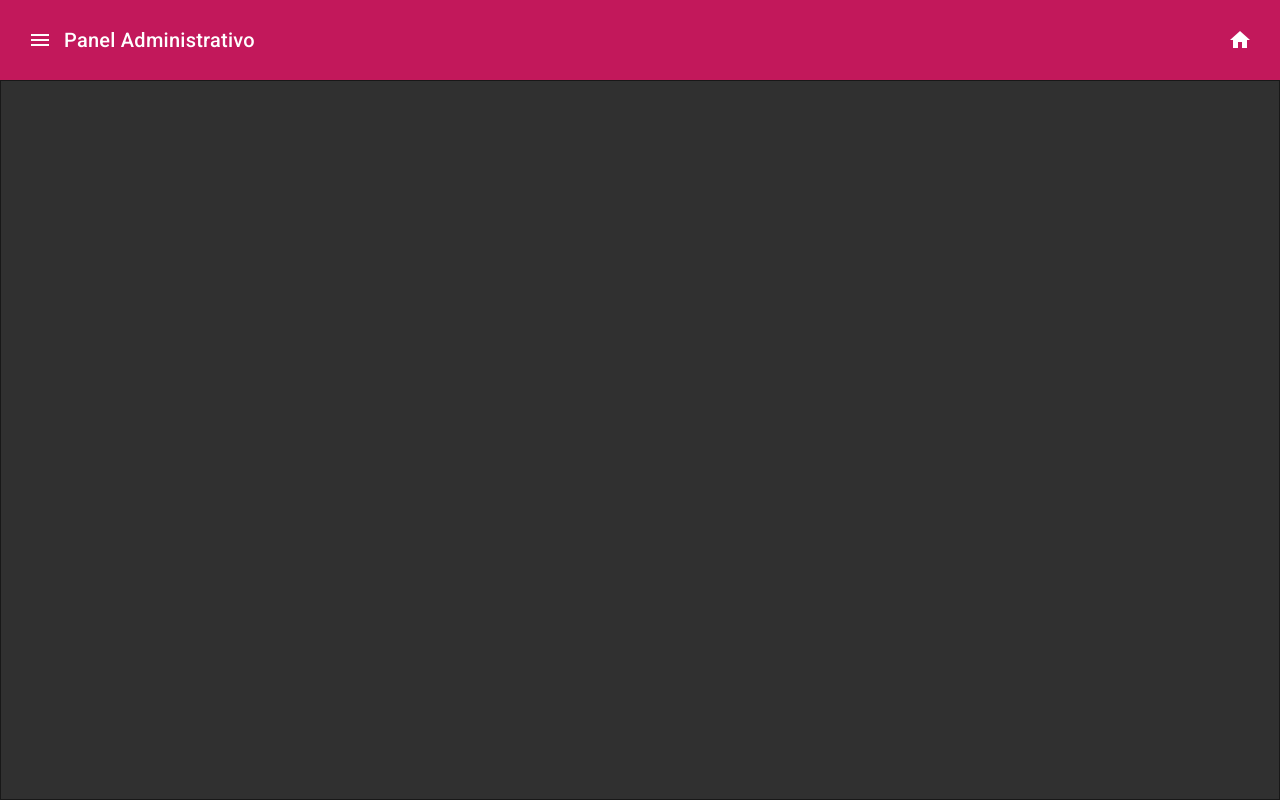
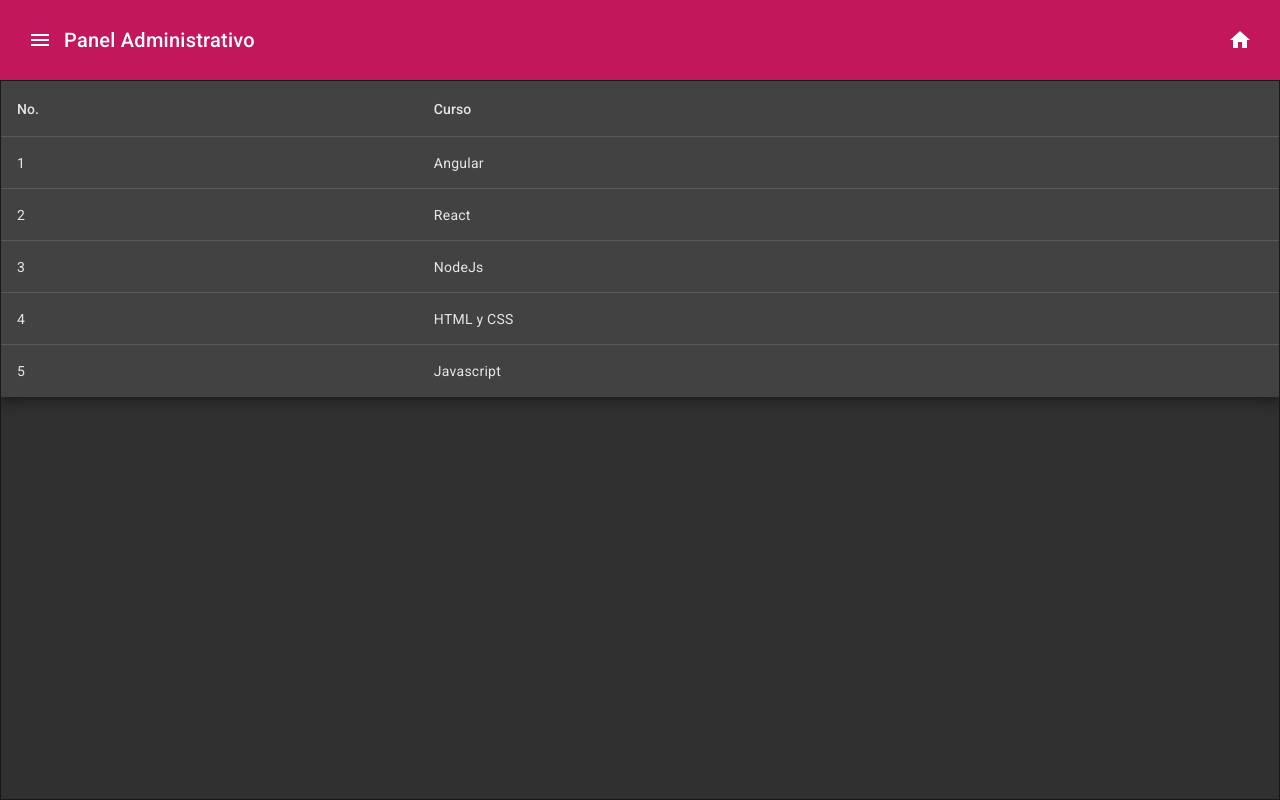
Before and after one commit to sebastianrhsarh/1PF-Riquelme, an Angular app: page /course in a window 1280 px wide. Before the commit this address led to /. Built offline with nearby package versions, Linux system fonts and the light colour scheme.

Commit message:
add page of courses

```diff
--- a/src/app/administrative-panel/administrative-panel.component.html
+++ b/src/app/administrative-panel/administrative-panel.component.html
@@ -22,6 +22,9 @@
         Listado de Alumnos
       </button>
       <button color="accent" (click)="navigate(3)" class="my-10" mat-raised-button>
+        Cursos
+      </button>
+      <button color="accent" (click)="navigate(4)" class="my-10" mat-raised-button>
         Asistencia
       </button>
       <button color="accent" disabled class="my-10" mat-raised-button>
--- a/src/app/administrative-panel/administrative-panel.component.ts
+++ b/src/app/administrative-panel/administrative-panel.component.ts
@@ -21,6 +21,9 @@ export class AdministrativePanelComponent {
         this.router.navigate(['/students']);
         break;
       case 3:
+        this.router.navigate(['/course']);
+        break;
+      case 4:
         this.router.navigate(['/attendance']);
         break;
       default:
--- a/src/app/administrative-panel/administrative-panel.module.ts
+++ b/src/app/administrative-panel/administrative-panel.module.ts
@@ -19,6 +19,7 @@ import { MatDialogModule } from '@angular/material/dialog';
 import { SharedModule } from '../shared/shared.module';
 import { PipesModule } from '../shared/pipes/pipes.module';
 import { AttendanceComponent } from '../pages/attendance/attendance.component';
+import { CourseComponent } from '../pages/course/course.component';
 
 @NgModule({
   declarations: [
@@ -26,6 +27,7 @@ import { AttendanceComponent } from '../pages/attendance/attendance.component';
     StudentsComponent,
     FormComponent,
     EditStudentComponent,
+    CourseComponent,
     AttendanceComponent
   ],
   imports: [
--- a/src/app/app-routing.module.ts
+++ b/src/app/app-routing.module.ts
@@ -3,11 +3,13 @@ import { RouterModule, Routes } from '@angular/router';
 import { StudentsComponent } from './pages/students/students.component';
 import { AttendanceComponent } from './pages/attendance/attendance.component';
 import { FormComponent } from './pages/form/form.component';
+import { CourseComponent } from './pages/course/course.component';
 
 const routes: Routes = [
   { path: '', redirectTo: '/students', pathMatch: 'full' },
   { path: 'form', component: FormComponent },
   { path: 'students', component: StudentsComponent },
+  { path: 'course', component: CourseComponent },
   { path: 'attendance', component: AttendanceComponent }
 ];
 
--- a/src/app/app.module.ts
+++ b/src/app/app.module.ts
@@ -4,7 +4,6 @@ import { BrowserModule } from '@angular/platform-browser';
 import { AppComponent } from './app.component';
 import { BrowserAnimationsModule } from '@angular/platform-browser/animations';
 import { AdministrativePanelModule } from './administrative-panel/administrative-panel.module';
-import { AttendanceComponent } from './pages/attendance/attendance.component';
 
 @NgModule({
   declarations: [
--- /dev/null
+++ b/src/app/interface/course.ts
@@ -0,0 +1,4 @@
+export interface formatCourse {
+  id: number;
+  name: string;
+}
--- /dev/null
+++ b/src/app/pages/course/course.component.html
@@ -0,0 +1,16 @@
+<table mat-table [dataSource]="dataSource" class="mat-elevation-z8">
+  <!-- Position Column -->
+  <ng-container matColumnDef="id">
+    <th mat-header-cell *matHeaderCellDef> No. </th>
+    <td mat-cell *matCellDef="let element"> {{element.id}} </td>
+  </ng-container>
+
+  <!-- Name Column -->
+  <ng-container matColumnDef="name">
+    <th mat-header-cell *matHeaderCellDef> Curso </th>
+    <td mat-cell *matCellDef="let element"> {{element.name}} </td>
+  </ng-container>
+
+  <tr mat-header-row *matHeaderRowDef="displayedColumns"></tr>
+  <tr mat-row *matRowDef="let row; columns: displayedColumns;"></tr>
+</table>
--- /dev/null
+++ b/src/app/pages/course/course.component.ts
@@ -0,0 +1,22 @@
+import { Component, OnInit } from '@angular/core';
+import { formatCourse } from 'src/app/interface/course';
+import { GetCourseService } from 'src/app/services/get-course.service';
+
+@Component({
+  selector: 'app-course',
+  templateUrl: './course.component.html',
+  styleUrls: ['./course.component.scss']
+})
+export class CourseComponent implements OnInit {
+
+  dataSource: formatCourse[] = [];
+  displayedColumns: string[] = ['id', 'name'];
+  constructor(private courseService: GetCourseService) {}
+
+  ngOnInit(): void {
+    this.courseService.getCourses().subscribe(data => {
+      this.dataSource = data;
+    });
+  }
+
+}
--- /dev/null
+++ b/src/app/services/get-course.service.ts
@@ -0,0 +1,23 @@
+import { Injectable } from '@angular/core';
+import { Observable, of } from 'rxjs';
+import { formatCourse } from '../interface/course';
+
+@Injectable({
+  providedIn: 'root'
+})
+export class GetCourseService {
+
+  private data: formatCourse[] = [
+    { id: 1, name: 'Angular' },
+    { id: 2, name: 'React' },
+    { id: 3, name: 'NodeJs' },
+    { id: 4, name: 'HTML y CSS' },
+    { id: 5, name: 'Javascript' }
+  ];
+
+  constructor() { }
+
+  getCourses(): Observable<formatCourse[]> {
+    return of(this.data)
+  }
+}
--- a/src/app/services/get-students.service.ts
+++ b/src/app/services/get-students.service.ts
@@ -1,5 +1,5 @@
 import { Injectable } from '@angular/core';
-import { BehaviorSubject, Observable, interval, take } from 'rxjs';
+import { BehaviorSubject, Observable, interval, of, take } from 'rxjs';
 import { ELEMENT_DATA } from '../constants/constant';
 import { formatStudent } from '../interface/students';
 
```
Also changed, not shown: src/app/pages/course/course.module.ts (added, +15 -0 lines), src/app/pages/course/course.component.scss (added).
